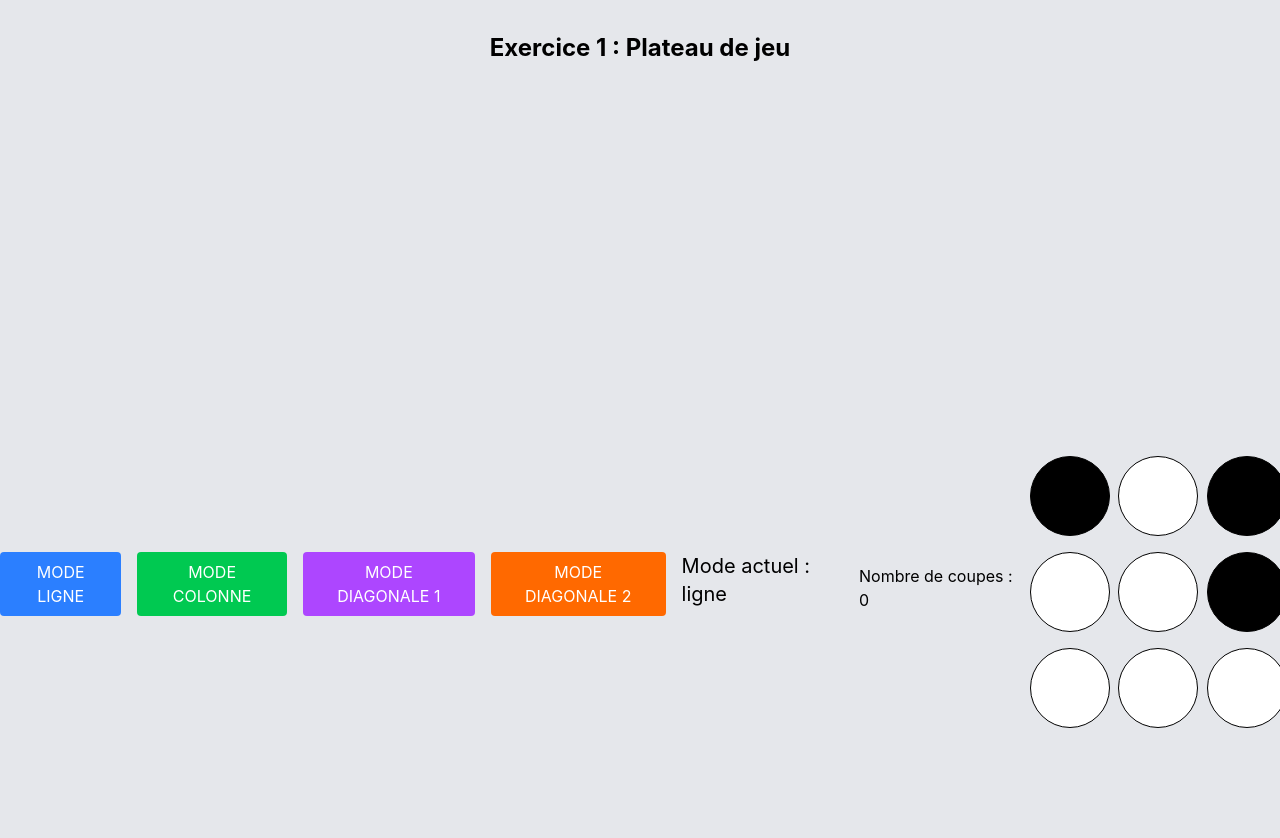
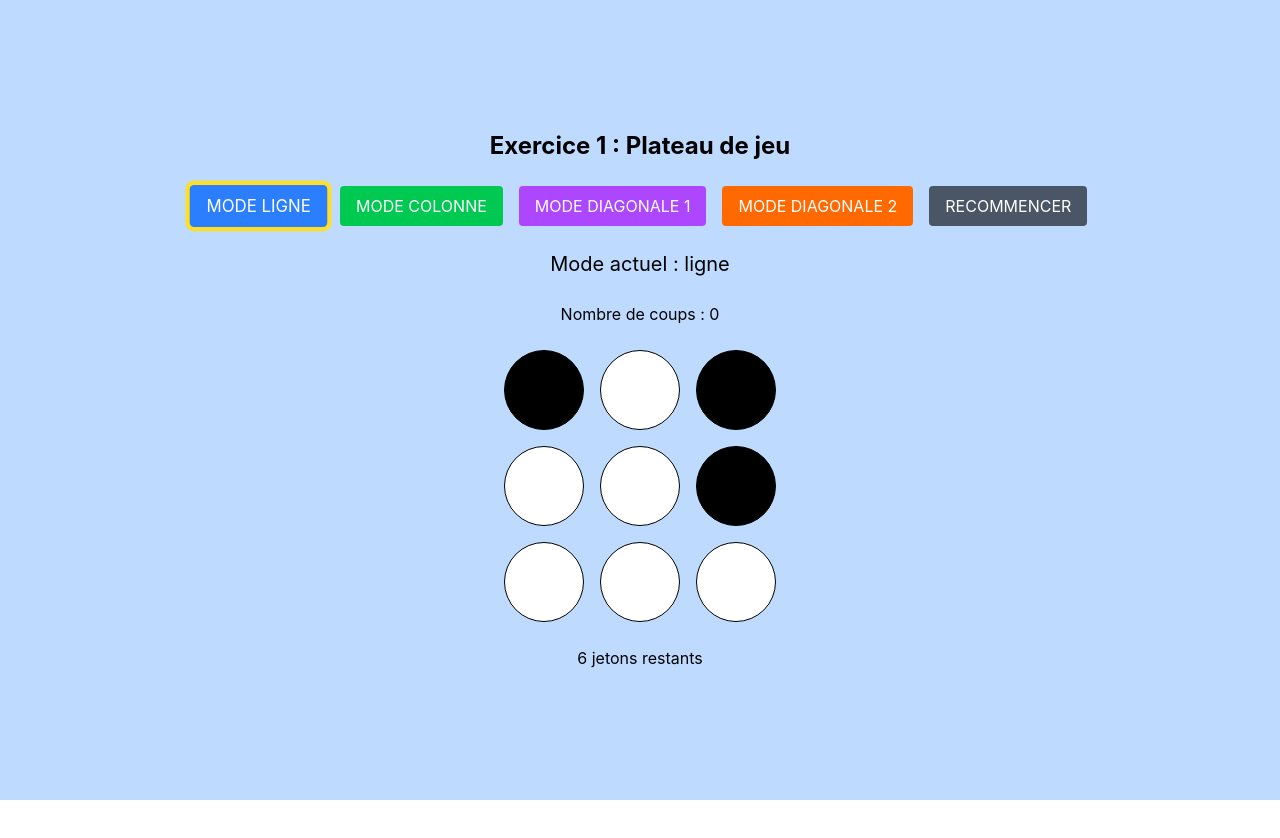
Before and after one commit to hugohausammann/TM_hugo, a Vue app in the folder TM_hugo/: page / in a window 1280 px wide. Shown: the top 838 px of the page. After the commit the page ends 800 px from the top, so only its background shows below. Built offline with nearby package versions, Linux system fonts and the light colour scheme.

Commit message:
mini jeux améliorations 06.04.26

```diff
--- a/TM_hugo/src/components/exercice1.vue
+++ b/TM_hugo/src/components/exercice1.vue
@@ -1,5 +1,5 @@
 <script setup lang="ts">
-import { ref } from 'vue';
+import { computed, ref } from 'vue';
 
 const mode = ref<'ligne' | 'colonne' | 'diagonale 1' | 'diagonale 2'>('ligne');
 
@@ -12,6 +12,30 @@ const plateau = ref([
   [false, false, true],
   [false, false, false]
 ]);
+
+const jetons_restants = computed(() => {
+  let count = 0;
+  for (const ligne of plateau.value) {
+    for (const caseValue of ligne) {
+      if (!caseValue) {
+        count++;
+      }
+    }
+  }
+  return count;
+});
+
+const hover = ref<{ i: number, j: number } | null>(null);
+
+function recommencer() {
+  plateau.value = [
+    [true, false, true],
+    [false, false, true],
+    [false, false, false]
+  ];
+  coups.value = 0;
+  victoire.value = false;
+}
 
 function retournerLigne(index: number) {
   const ligne = plateau.value[index];
@@ -84,51 +108,93 @@ function gererClick(i: number, j: number) {
   } coups.value++;
 }
 
+function estSurbrille(i: number, j: number) {
+  if (!hover.value) return false;
 
+  if (mode.value === 'ligne') {
+    return hover.value.i === i;
+  }
+
+  if (mode.value === 'colonne') {
+    return hover.value.j === j;
+  }
+
+  if (mode.value === 'diagonale 1') {
+    return i === j;
+  }
+
+  if (mode.value === 'diagonale 2') {
+    return i + j === 2;
+  }
+
+  return false;
+}
 
 
 </script>
 
 <template>
 
-  <div class="flex justify-center items-start p-8 bg-gray-200">
-    <h2 class="text-2xl font-bold mb-4">Exercice 1 : Plateau de jeu</h2>
-  </div>
+  <div class="flex flex-col items-center justify-center min-h-screen bg-blue-200 gap-6 p-8">
 
-  <div class="flex justify-center items-start p-10 bg-gray-200">
-    <p v-if="victoire" class="text-pink-500 font-bold text-xl mt-4">
-      🎉 Bravo ! Tu as gagné en {{ coups }} coups !
-    </p>
-  </div>
+    <!-- Titre -->
+    <h2 class="text-2xl font-bold">
+      Exercice 1 : Plateau de jeu
+    </h2>
 
-  <div class="flex items-center justify-center h-screen bg-gray-200 gap-4">
-
-
-
-    <div class="mb-4 flex gap-4">
+    <!-- Boutons -->
+    <div class="flex gap-4">
       <button
         @click="mode = 'ligne'"
         class="py-2 px-4 bg-blue-500 hover:bg-red-500 text-white rounded"
+        :class="mode === 'ligne' ? 'ring-4 ring-yellow-300 scale-105' : ''"
+        >
+        MODE LIGNE
+      </button>
 
-    > MODE LIGNE </button>
       <button
         @click="mode = 'colonne'"
         class="py-2 px-4 bg-green-500 hover:bg-red-500 text-white rounded"
-    > MODE COLONNE </button>
+        :class="mode === 'colonne' ? 'ring-4 ring-yellow-300 scale-105' : ''"
+        >
+        MODE COLONNE
+      </button>
 
       <button
         @click="mode = 'diagonale 1'"
         class="py-2 px-4 bg-purple-500 hover:bg-red-500 text-white rounded"
-      > MODE DIAGONALE 1 </button>
+        :class="mode === 'diagonale 1' ? 'ring-4 ring-yellow-300 scale-105' : ''"
+      >
+        MODE DIAGONALE 1
+      </button>
 
       <button
         @click="mode = 'diagonale 2'"
         class="py-2 px-4 bg-orange-500 hover:bg-red-500 text-white rounded"
-      > MODE DIAGONALE 2 </button>
+        :class="mode === 'diagonale 2' ? 'ring-4 ring-yellow-300 scale-105' : ''"
+      >
+        MODE DIAGONALE 2
+      </button>
 
-  <p class="text-xl">Mode actuel : {{ mode }}</p>
+      <button
+        @click="recommencer"
+        class="py-2 px-4 bg-gray-600 hover:bg-gray-700 text-white rounded"
+      >
+        RECOMMENCER
+      </button>
     </div>
-    <p class="mb-2"> Nombre de coupes : {{ coups }}</p>
+
+    <!-- Mode actuel -->
+    <p class="text-xl">
+      Mode actuel : {{ mode }}
+    </p>
+
+    <!-- Compteur -->
+    <p>
+      Nombre de coups : {{ coups }}
+    </p>
+
+    <!-- Grille -->
     <div class="grid grid-cols-3 gap-4">
       <div
         v-for="(ligne, i) in plateau"
@@ -139,12 +205,21 @@ function gererClick(i: number, j: number) {
           v-for="(caseValue, j) in ligne"
           :key="j"
           @click="gererClick(i, j)"
-          class="w-20 h-20 border rounded-full"
-          :class="caseValue ? 'bg-black' : 'bg-white'"
-          >
-        </div>
-      </div>
+          @mouseenter="hover = { i, j }"
+          @mouseleave="hover = null"
+          class="w-20 h-20 border rounded-full cursor-pointer"
+          :class="[caseValue ? 'bg-black' : 'bg-white', estSurbrille(i, j) ? 'ring-4 ring-yellow-300' : '']"
+        ></div>
       </div>
     </div>
 
+    <!-- Message victoire -->
+    <p v-if="victoire" class="text-pink-500 font-bold text-xl">
+      🎉 Bravo ! Tu as gagné en {{ coups }} coups !
+    </p>
+
+    {{ jetons_restants }} jetons restants
+
+  </div>
+
 </template>
```
Lines whose indentation alone changed are shown as unchanged.
